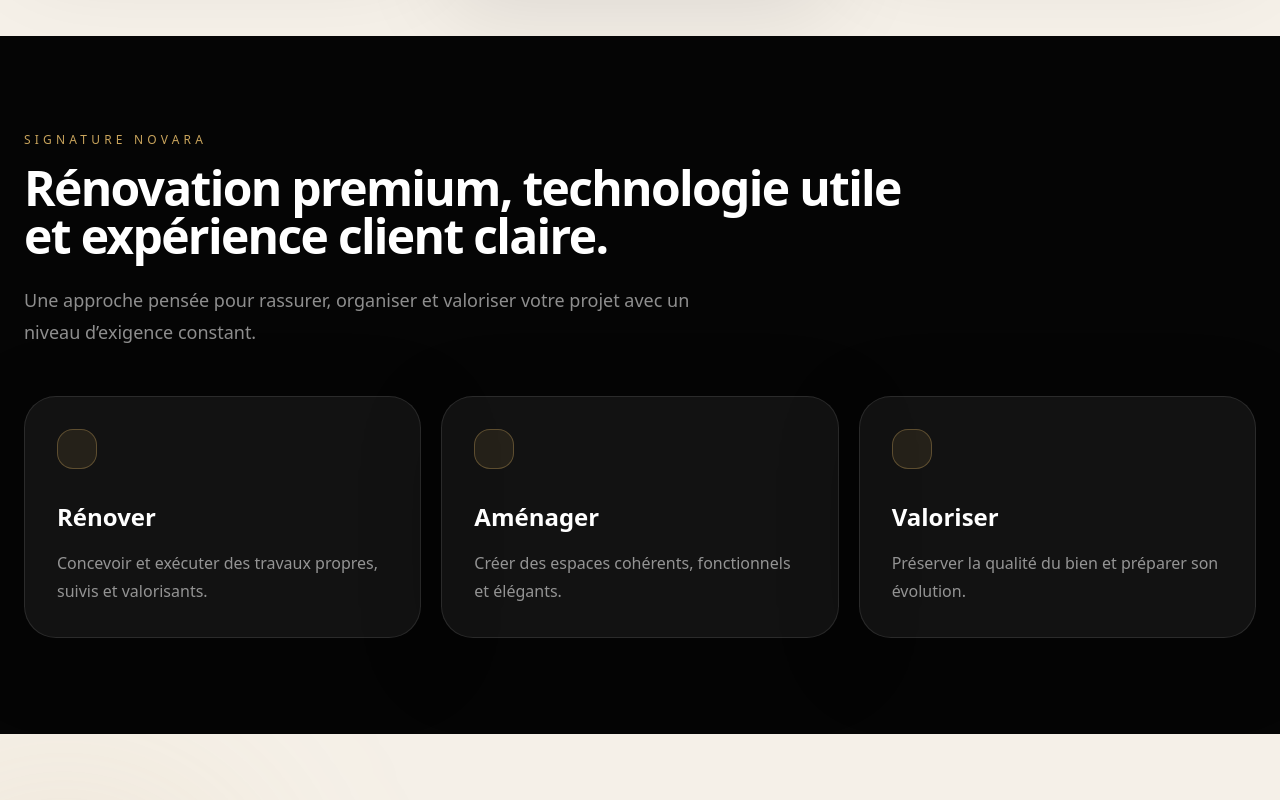
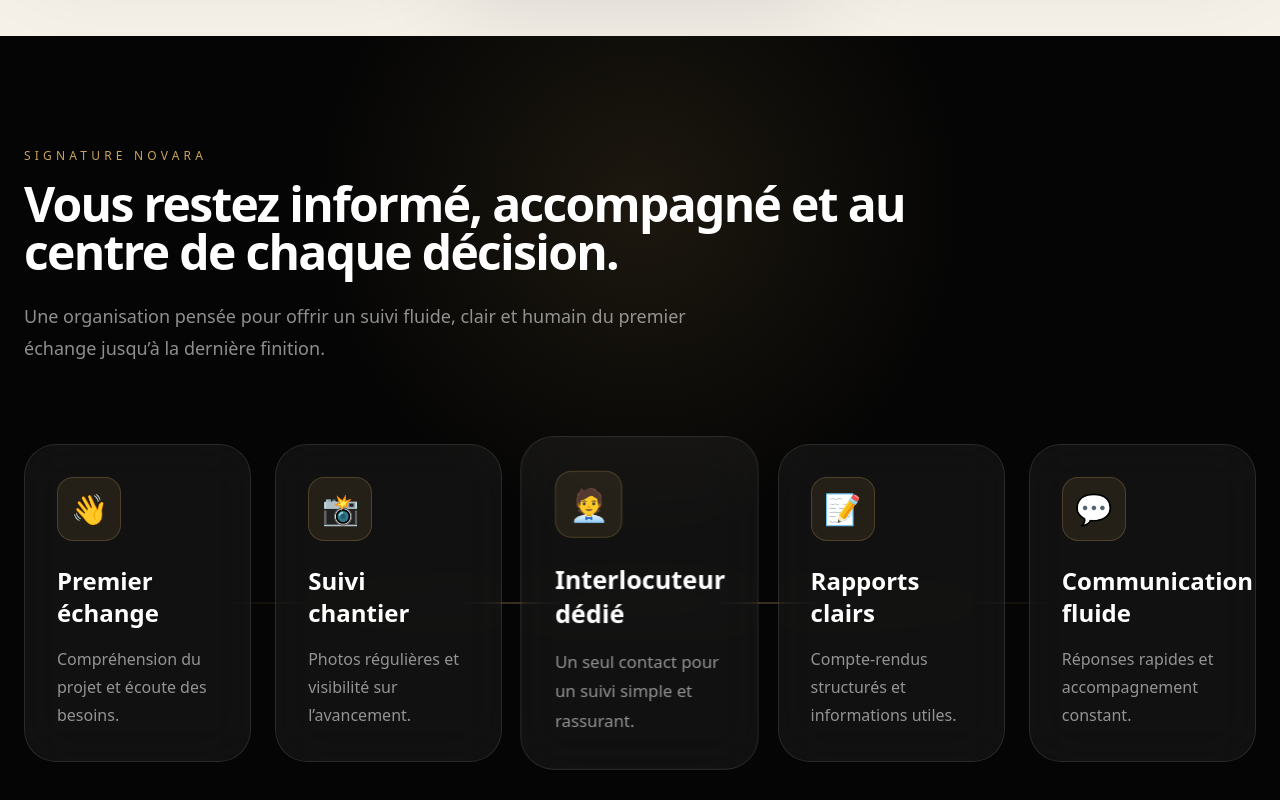
Before and after one commit to novarahabitat/novara-habitat, a Next.js app: page / in a window 1280 px wide. Shown: the part 1680-2480 px from the top of the page. Built offline with nearby package versions, Linux system fonts and the light colour scheme; no server answers.

Commit message:
Update page.tsx

```diff
--- a/app/page.tsx
+++ b/app/page.tsx
@@ -18,6 +18,7 @@ export default function Home() {
 
   async function submitLead(e: React.FormEvent<HTMLFormElement>) {
     e.preventDefault();
+
     setFormStatus("Envoi...");
 
     const { error } = await supabase.from("leads").insert({
@@ -43,25 +44,32 @@ export default function Home() {
     setBudget("");
     setCity("");
     setMessage("");
+
     setFormStatus("Demande envoyée.");
   }
 
   return (
     <main className="min-h-screen bg-[#f5f0e8] text-black">
+
       <Header />
 
       <section className="relative overflow-hidden bg-[#f5f0e8] pt-28">
+
         <div className="absolute inset-0 bg-[radial-gradient(circle_at_72%_16%,rgba(201,164,92,0.18),transparent_32%),linear-gradient(120deg,#f5f0e8_0%,#fffaf2_50%,#eadfce_100%)]" />
 
         <div className="relative mx-auto grid min-h-[760px] max-w-7xl items-center gap-12 px-6 py-20 lg:grid-cols-[0.92fr_1.08fr]">
+
           <div className="z-10">
+
             <p className="mb-6 text-xs uppercase tracking-[0.45em] text-[#9b7b39]">
               NOVARA Habitat
             </p>
 
             <h1 className="max-w-3xl text-5xl font-semibold leading-[1.02] tracking-[-0.05em] text-black md:text-7xl">
               L’habitat réinventé.{" "}
-              <span className="italic text-[#9b7b39]">Pour vous.</span>
+              <span className="italic text-[#9b7b39]">
+                Pour vous.
+              </span>
             </h1>
 
             <p className="mt-8 max-w-xl text-lg leading-8 text-black/62">
@@ -71,6 +79,7 @@ export default function Home() {
             </p>
 
             <div className="mt-10 flex flex-wrap gap-4">
+
               <Link
                 href="#portfolio"
                 className="rounded-full bg-[#c9a45c] px-8 py-4 font-semibold text-black shadow-[0_20px_60px_rgba(201,164,92,0.25)] transition hover:bg-black hover:text-white"
@@ -84,18 +93,30 @@ export default function Home() {
               >
                 Les garanties NOVARA
               </Link>
+
             </div>
+
           </div>
 
           <div className="relative min-h-[560px] overflow-hidden rounded-[2.6rem] bg-white shadow-[0_35px_120px_rgba(0,0,0,.16)]">
+
             <div className="absolute inset-0 bg-[url('https://images.unsplash.com/photo-1600210492493-0946911123ea?q=80&w=1600&auto=format&fit=crop')] bg-cover bg-center" />
+
             <div className="absolute inset-0 bg-[linear-gradient(90deg,rgba(245,240,232,0.18),rgba(245,240,232,0.0)),radial-gradient(circle_at_20%_18%,rgba(255,255,255,0.45),transparent_35%)]" />
+
           </div>
+
         </div>
+
       </section>
 
-      <section id="portfolio" className="overflow-hidden bg-[#f5f0e8] px-6 py-24 text-black">
+      <section
+        id="portfolio"
+        className="overflow-hidden bg-[#f5f0e8] px-6 py-24 text-black"
+      >
+
         <div className="mx-auto max-w-7xl">
+
           <p className="text-xs uppercase tracking-[0.35em] text-[#9b7b39]">
             Portfolio
           </p>
@@ -105,10 +126,11 @@ export default function Home() {
           </h2>
 
           <div className="mt-12 grid gap-6 md:grid-cols-3">
+
             <PortfolioCard
               image="https://images.unsplash.com/photo-1600566753190-17f0baa2a6c3?q=80&w=1200&auto=format&fit=crop"
               title="Rénovation intérieure"
-              text="Espaces lumineux, matériaux cohérents, finitions maîtrisées."
+              text="Espaces lumineux, matériaux cohérents et finitions maîtrisées."
             />
 
             <PortfolioCard
@@ -123,50 +145,91 @@ export default function Home() {
               title="Habitat valorisé"
               text="Chaque intervention prépare la valeur future du bien."
             />
+
           </div>
+
         </div>
+
       </section>
 
-      <section id="garanties" className="bg-[#050505] px-6 py-24 text-white">
-        <div className="mx-auto max-w-7xl">
+      <section
+        id="garanties"
+        className="relative overflow-hidden bg-[#050505] px-6 py-28 text-white"
+      >
+
+        <div className="absolute inset-0 bg-[radial-gradient(circle_at_50%_20%,rgba(201,164,92,0.12),transparent_35%)]" />
+
+        <div className="relative mx-auto max-w-7xl">
+
           <p className="text-xs uppercase tracking-[0.35em] text-[#c9a45c]">
             Signature NOVARA
           </p>
 
           <h2 className="mt-4 max-w-4xl text-4xl font-semibold leading-tight tracking-[-0.035em] md:text-5xl">
-            Rénovation premium, technologie utile et expérience client claire.
+            Vous restez informé, accompagné et au centre de chaque décision.
           </h2>
 
           <p className="mt-6 max-w-2xl text-lg leading-8 text-white/55">
-            Une approche pensée pour rassurer, organiser et valoriser votre
-            projet avec un niveau d’exigence constant.
+            Une organisation pensée pour offrir un suivi fluide, clair et humain
+            du premier échange jusqu’à la dernière finition.
           </p>
 
-          <div className="mt-12 grid gap-5 md:grid-cols-3">
-            <DarkCard
-              title="Rénover"
-              text="Concevoir et exécuter des travaux propres, suivis et valorisants."
-            />
-            <DarkCard
-              title="Aménager"
-              text="Créer des espaces cohérents, fonctionnels et élégants."
-            />
-            <DarkCard
-              title="Valoriser"
-              text="Préserver la qualité du bien et préparer son évolution."
-            />
+          <div className="relative mt-20 flex flex-col items-center">
+
+            <div className="absolute top-1/2 hidden h-[2px] w-[78%] -translate-y-1/2 bg-gradient-to-r from-transparent via-[#c9a45c]/35 to-transparent lg:block" />
+
+            <div className="grid gap-6 lg:grid-cols-5">
+
+              <FlowCard
+                icon="👋"
+                title="Premier échange"
+                text="Compréhension du projet et écoute des besoins."
+              />
+
+              <FlowCard
+                icon="📸"
+                title="Suivi chantier"
+                text="Photos régulières et visibilité sur l’avancement."
+              />
+
+              <FlowCard
+                icon="🧑‍💼"
+                title="Interlocuteur dédié"
+                text="Un seul contact pour un suivi simple et rassurant."
+                center
+              />
+
+              <FlowCard
+                icon="📝"
+                title="Rapports clairs"
+                text="Compte-rendus structurés et informations utiles."
+              />
+
+              <FlowCard
+                icon="💬"
+                title="Communication fluide"
+                text="Réponses rapides et accompagnement constant."
+              />
+
+            </div>
+
           </div>
+
         </div>
+
       </section>
 
       <section
         id="contact"
         className="relative overflow-hidden bg-[#f5f0e8] px-6 py-28 text-black"
       >
+
         <div className="absolute -left-20 top-20 h-72 w-72 rounded-full bg-[#c9a45c]/20 blur-[120px]" />
 
         <div className="relative mx-auto grid max-w-7xl gap-14 lg:grid-cols-[1fr_520px]">
+
           <div>
+
             <p className="text-sm uppercase tracking-[0.35em] text-[#9b7b39]">
               Contact
             </p>
@@ -180,13 +243,16 @@ export default function Home() {
               un vrai projet : qualification, rendez-vous, devis, dossier client
               et accompagnement.
             </p>
+
           </div>
 
           <form
             onSubmit={submitLead}
             className="rounded-[2rem] border border-black/10 bg-white p-8 shadow-[0_25px_80px_rgba(0,0,0,.08)]"
           >
+
             <div className="grid gap-4 md:grid-cols-2">
+
               <input
                 className="rounded-2xl border border-black/10 px-4 py-4"
                 placeholder="Nom complet"
@@ -201,6 +267,7 @@ export default function Home() {
                 value={phone}
                 onChange={(e) => setPhone(e.target.value)}
               />
+
             </div>
 
             <input
@@ -213,6 +280,7 @@ export default function Home() {
             />
 
             <div className="mt-4 grid gap-4 md:grid-cols-2">
+
               <input
                 className="rounded-2xl border border-black/10 px-4 py-4"
                 placeholder="Type de projet"
@@ -226,6 +294,7 @@ export default function Home() {
                 value={budget}
                 onChange={(e) => setBudget(e.target.value)}
               />
+
             </div>
 
             <input
@@ -248,13 +317,19 @@ export default function Home() {
             </button>
 
             {formStatus && (
-              <p className="mt-5 text-sm text-black/60">{formStatus}</p>
+              <p className="mt-5 text-sm text-black/60">
+                {formStatus}
+              </p>
             )}
+
           </form>
+
         </div>
+
       </section>
 
       <Footer />
+
     </main>
   );
 }
@@ -272,26 +347,62 @@ function PortfolioCard({
 }) {
   return (
     <div className={offset ? "md:translate-y-12" : ""}>
+
       <div className="overflow-hidden rounded-[2.2rem] bg-white shadow-[0_25px_90px_rgba(0,0,0,.10)]">
+
         <div
           className="h-80 bg-cover bg-center"
           style={{ backgroundImage: `url(${image})` }}
         />
+
         <div className="p-7">
-          <p className="text-2xl font-semibold tracking-[-0.025em]">{title}</p>
-          <p className="mt-3 leading-7 text-black/55">{text}</p>
+
+          <p className="text-2xl font-semibold tracking-[-0.025em]">
+            {title}
+          </p>
+
+          <p className="mt-3 leading-7 text-black/55">
+            {text}
+          </p>
+
         </div>
+
       </div>
+
     </div>
   );
 }
 
-function DarkCard({ title, text }: { title: string; text: string }) {
+function FlowCard({
+  icon,
+  title,
+  text,
+  center,
+}: {
+  icon: string;
+  title: string;
+  text: string;
+  center?: boolean;
+}) {
   return (
-    <div className="rounded-[2rem] border border-white/10 bg-white/[0.055] p-8 shadow-[0_20px_80px_rgba(0,0,0,.25)]">
-      <div className="mb-8 h-10 w-10 rounded-2xl border border-[#c9a45c]/35 bg-[#c9a45c]/10" />
-      <p className="text-2xl font-semibold">{title}</p>
-      <p className="mt-4 leading-7 text-white/55">{text}</p>
+    <div
+      className={`relative rounded-[2rem] border border-white/10 bg-white/[0.05] p-8 backdrop-blur-xl transition hover:border-[#c9a45c]/30 hover:bg-white/[0.08] ${
+        center ? "scale-105 border-[#c9a45c]/25" : ""
+      }`}
+    >
+
+      <div className="mb-6 flex h-16 w-16 items-center justify-center rounded-2xl border border-[#c9a45c]/25 bg-[#c9a45c]/10 text-3xl">
+        {icon}
+      </div>
+
+      <p className="text-2xl font-semibold">
+        {title}
+      </p>
+
+      <p className="mt-4 leading-7 text-white/55">
+        {text}
+      </p>
+
     </div>
   );
 }
```
